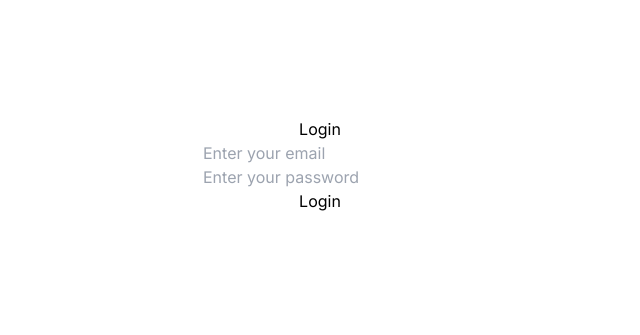
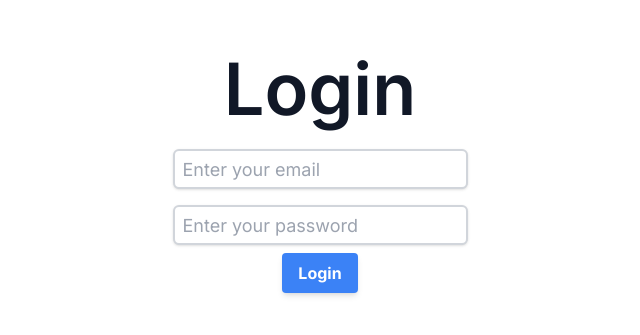
Before and after one commit to chiguiredev/circls, a Next.js app: page /login in a window 1280 px wide. Shown: the part 235-570 px from the top of the page, without its empty margins (320-960 px from the left). Built offline with nearby package versions, Linux system fonts and the light colour scheme.

Commit message:
fix: tailwind styles config

```diff
--- a/src/userService/components/AuthForm/AuthForm.tsx
+++ b/src/userService/components/AuthForm/AuthForm.tsx
@@ -1,3 +1,5 @@
+"use client";
+
 type AuthFormProps = {
   error: string | null;
   handleSubmit: (e: React.FormEvent<HTMLFormElement>) => void;
--- a/tailwind.config.ts
+++ b/tailwind.config.ts
@@ -5,6 +5,7 @@ const config: Config = {
     "./src/pages/**/*.{js,ts,jsx,tsx,mdx}",
     "./src/components/**/*.{js,ts,jsx,tsx,mdx}",
     "./src/app/**/*.{js,ts,jsx,tsx,mdx}",
+    "./src/**/*.{js,ts,jsx,tsx,mdx}",
   ],
   theme: {
     extend: {
```
